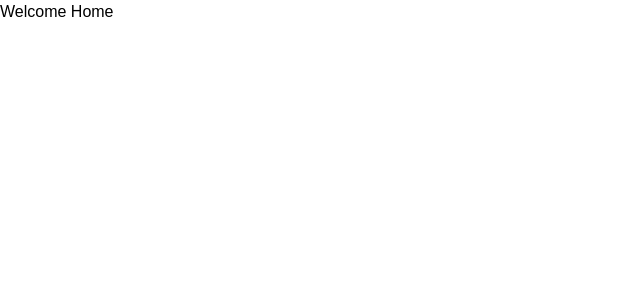
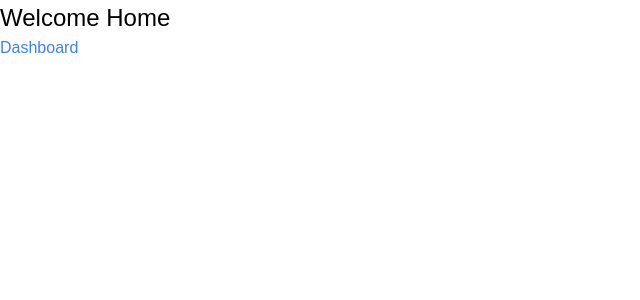
Before and after one commit to deepak252/nextjs-tutorial, a Next.js app: page / in a window 1280 px wide. Shown: the top 300 px of the page, without its empty margins (0-640 px from the left). Built offline with nearby package versions, Linux system fonts and the light colour scheme.

Commit message:
50 - Server and Client Components

```diff
--- /dev/null
+++ b/src/app/about/page.tsx
@@ -0,0 +1,8 @@
+function AboutPage() {
+  // This log will printed on the server
+  console.log("About Serer Component");
+
+  return <div>About Page</div>;
+}
+
+export default AboutPage;
--- /dev/null
+++ b/src/app/dashboard/page.tsx
@@ -0,0 +1,25 @@
+"use client";
+
+import { useState } from "react";
+
+function Dashboard() {
+  const [name, setName] = useState("");
+  /**
+   * If Navigating directly to this page: this log will get printed on both server and browser (client)
+   * If navigating from another page: this log will get printed only on browswer (client)
+   */
+  console.log("Dashboard Serer Component");
+
+  return (
+    <div>
+      <h3>Dashboard</h3>
+      <input
+        type="text"
+        value={name}
+        onChange={(e) => setName(e.target.value)}
+      />
+    </div>
+  );
+}
+
+export default Dashboard;
--- a/src/app/page.tsx
+++ b/src/app/page.tsx
@@ -1,3 +1,12 @@
+import Link from "next/link";
+
 export default function HomePage() {
-  return <div>Welcome Home</div>;
+  return (
+    <div>
+      <h4>Welcome Home</h4>
+      <Link href="/dashboard" className="text-blue-500">
+        Dashboard
+      </Link>
+    </div>
+  );
 }
```
